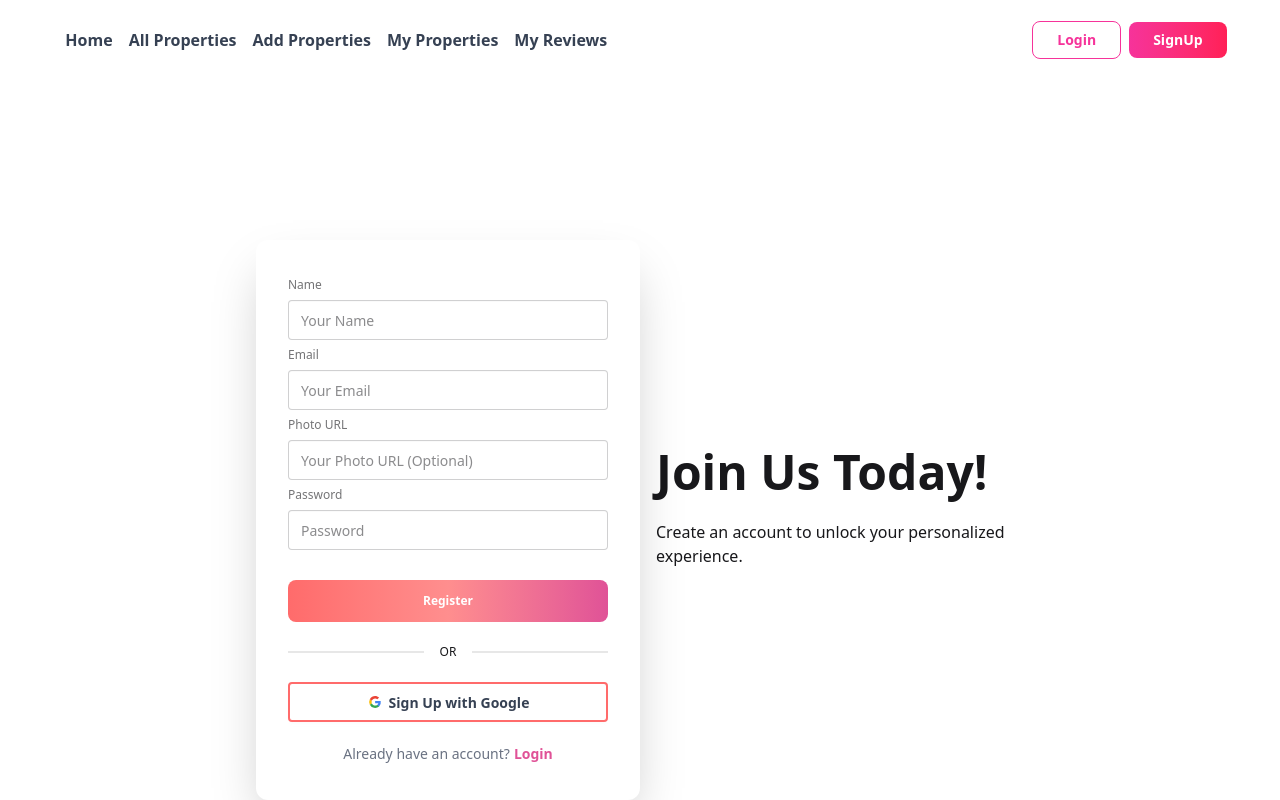
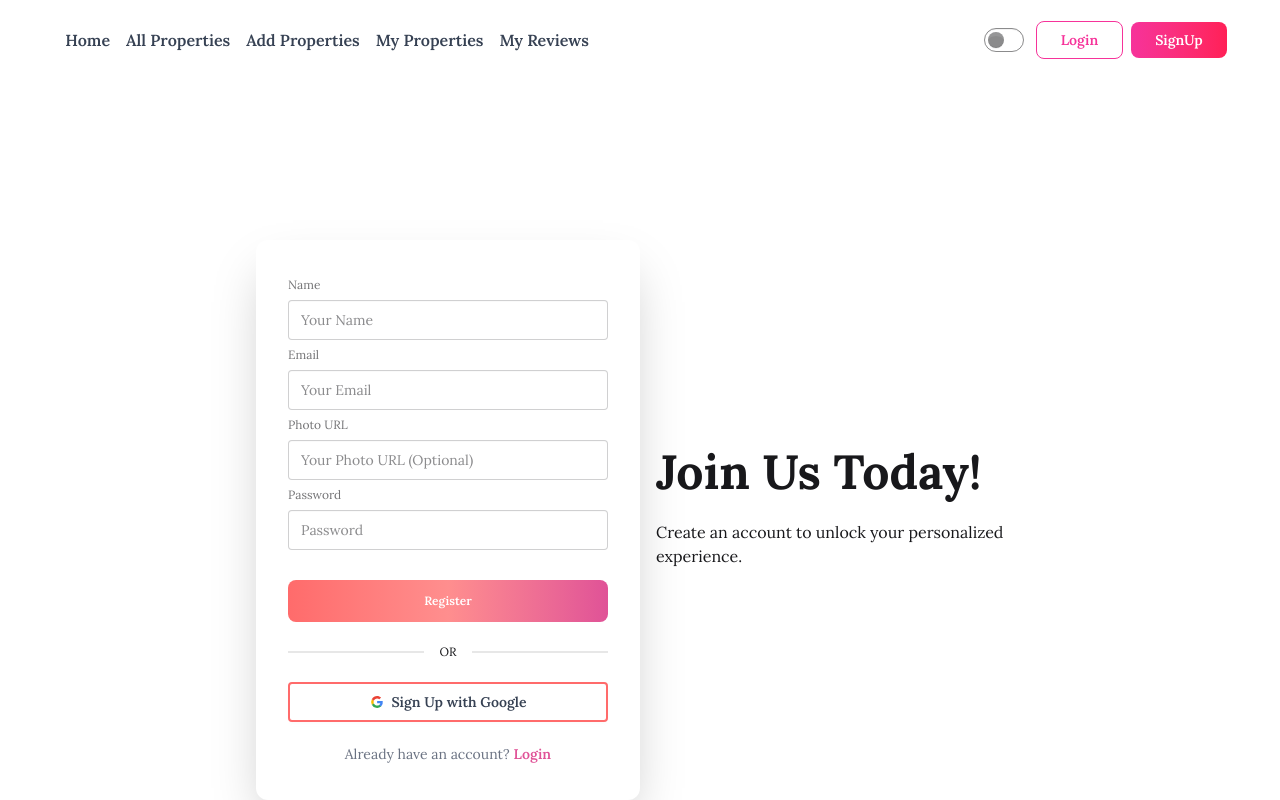
Before and after one commit to afrinaswarna/my-tenth-assignment-client, a React (Vite) app: page /register in a window 1280 px wide. Shown: the top 800 px of the page. Built offline with nearby package versions, Linux system fonts and the light colour scheme; no server answers.

Commit message:
added dark and light theme

```diff
--- a/src/components/Navbar.jsx
+++ b/src/components/Navbar.jsx
@@ -1,9 +1,17 @@
-import React, { use } from "react";
+import React, { use, useEffect, useState } from "react";
 import { Link, NavLink } from "react-router";
 import { AuthContext } from "../context/AuthContext";
 
 const Navbar = () => {
   const { user, userLogout } = use(AuthContext);
+  const [theme,setTheme] = useState(localStorage.getItem('theme') || 'light')
+
+  useEffect(()=>{
+    const html = document.querySelector('html')
+    html.setAttribute("data-theme",theme)
+    localStorage.setItem("theme",theme)
+
+  },[theme])
 
 
   const baseButtonStyle =
@@ -27,7 +35,9 @@ const Navbar = () => {
   const handleLogout = () => {
     userLogout();
   };
-
+const handleTheme=(checked)=>{
+setTheme(checked?"dark":"light")
+}
   return (
     <div className="flex items-center justify-between py-4 w-11/12 mx-auto">
 
@@ -51,6 +61,12 @@ const Navbar = () => {
         </ul>
       </div>
 
+
+  <div className="flex items-center gap-3">
+    <input
+    type="checkbox"
+    onChange={(e)=>handleTheme(e.target.checked)}
+    className="toggle" />
       <div>
         {user ? (
           <div className="dropdown dropdown-end">
@@ -78,8 +94,8 @@ const Navbar = () => {
 
               <button
                 onClick={handleLogout}
-                className="w-full py-2 mt-2 text-white bg-red-500 hover:bg-red-600 rounded-md"
-              >
+                className="w-full py-2 mt-2 text-white font-semibold  bg-linear-to-r from-[#FF6B6B] via-[#FF8E8E] to-[#E05297]
+                  hover:from-[#E05297] hover:to-[#FF6B6B] transition duration-500 ease-in-out rounded-md">
                 Log Out
               </button>
             </ul>
@@ -110,6 +126,7 @@ const Navbar = () => {
           </div>
         )}
       </div>
+      </div>
     </div>
   );
 };
--- a/src/components/SinglePropertyCard.jsx
+++ b/src/components/SinglePropertyCard.jsx
@@ -28,7 +28,9 @@ const SinglePropertyCard = ({property}) => {
        </div>
        <div className='flex justify-between items-center'>
         <p className='text-gray-500 text-sm font-medium'> <span className='font-bold text-gray-600'>Location:</span>{property.location}</p>
-        <Link to={`/propertyDetails/${property._id}`} className='btn-primary py-2 px-4 rounded-lg shadow-2xl text-sm text-white font-bold'>See Details</Link>
+        <Link to={`/propertyDetails/${property._id}`} className='btn-primary py-2 px-4 text-white rounded-lg
+                  bg-linear-to-r from-[#FF6B6B] via-[#FF8E8E] to-[#E05297]
+                  hover:from-[#E05297] hover:to-[#FF6B6B] transition duration-500 ease-in-out mt-6'>See Details</Link>
        </div>
     </div>
 
--- a/src/index.css
+++ b/src/index.css
@@ -1,14 +1,12 @@
+@import url('https://fonts.googleapis.com/css2?family=Lora:ital,wght@0,400..700;1,400..700&display=swap');
+
 @import "tailwindcss";
- @plugin "daisyui" {
-  themes: light --default;
- }
-/* @plugin "daisyui/theme" {
-  name: "light";
-  default: true;
-  --color-primary: blue;
-  --color-secondary: teal;
-} */
+@plugin "daisyui" {
+  themes: light --default, dark --prefersdark;
+}
 
-/* .btn-primary{
-  @apply bg-[#4A89F7] hover:bg-[#3a75e2] transition duration-300 ease-in-out mt-4 shadow-2xl rounded-lg py-2 text-white
-} */
+@custom-variant dark (&:where([data-theme=dark], [data-theme=dark] *));
+
+* {
+    font-family: "Lora", serif;
+}
```
Also changed, not shown: src/Pages/Register.jsx (line endings or trailing spaces).
